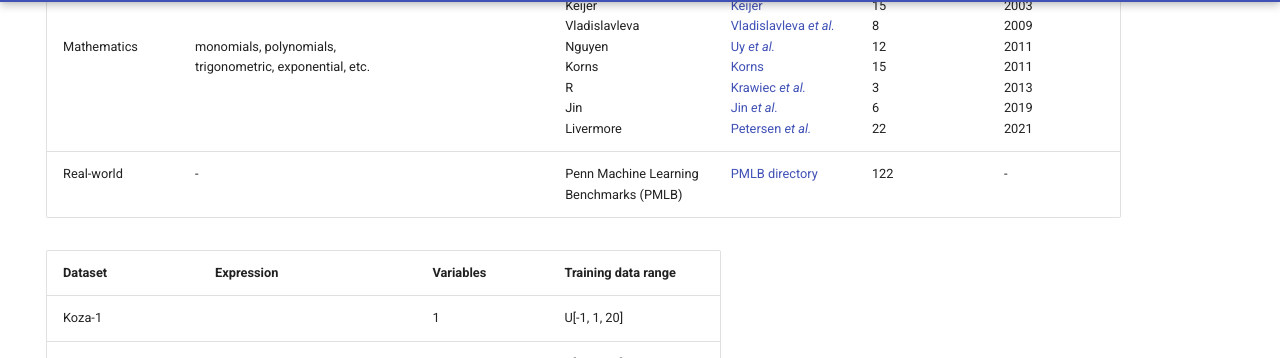
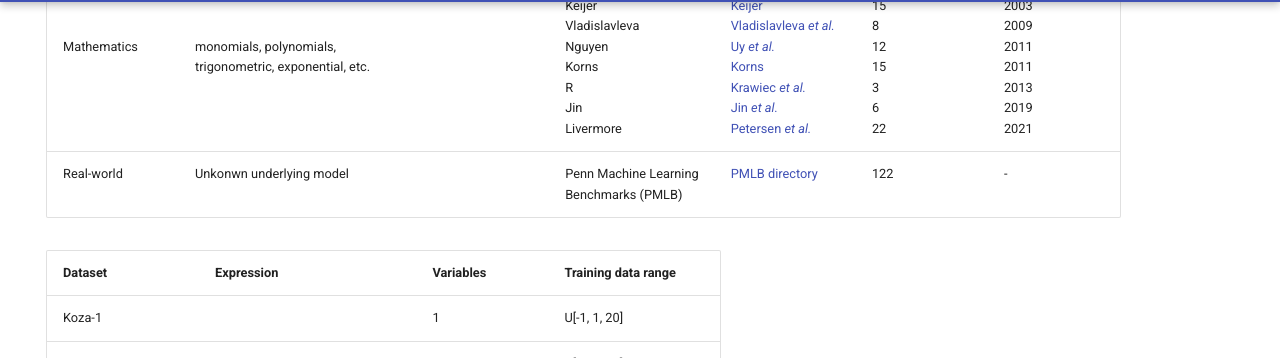
Before and after one commit to nmakke/SR-LivingReview, an MkDocs documentation site: the page built from docs/datasets.md, in a window 1280 px wide and 900 px high, scrolled down 474 px. Shown: the part 94-452 px from the top of the window. Built offline with MkDocs 1.6.1 and Material for MkDocs 9.7.7, drawn with Linux system fonts in a browser that asks for light colours; formulas are drawn with MathJax 3; comment, search, counter and statistics services are not loaded.

Commit message:
Update datasets.md

```diff
--- a/docs/datasets.md
+++ b/docs/datasets.md
@@ -11,11 +11,11 @@ Example: $f(x) = 2x^2 + \cos(x) \rightarrow \mathcal{D}=\{x_i,f(x_i)\}_{i=1}^{n}
 
 **Real-world data** for which the underlying model is unknown.<br>
 
-| <div style="width:100px">Category</div> | <div style="width:100px">Underlying model</div> | <div style="width:100px">Benchmark name</div> | <div style="width:100px">Reference</div> | <div style="width:100px">problems</div> | <div style="width:100px">year</div> |
+| <div style="width:100px">Category</div> | <div style="width:120px">Underlying model</div> | <div style="width:100px">Benchmark name</div> | <div style="width:100px">Reference</div> | <div style="width:100px">problems</div> | <div style="width:100px">year</div> |
 | -------- | ------- | ------- | ------- | ----- | ----- |
 | Physics | Ordinary differential equations <br> Physics equations (classical mechanics, electromagnetism, <br> quantum mechanics, gravity, nuclear physics, etc. )| Strogatz <br> AIFeynman | [Strogatz repositery](https://williamlacava.com/ode-strogatz/) <br> [Feynman Database](https://space.mit.edu/home/tegmark/aifeynman.html) | 10 <br> 120 | 2011 <br> 2019 |
 | <br> <br> <br> Mathematics | <br> <br> <br> monomials, polynomials, <br> trigonometric, exponential, etc.  | Koza <br> Keijer <br> Vladislavleva <br> Nguyen <br> Korns <br> R <br> Jin <br> Livermore | Koza <br> [Keijer](https://link.springer.com/chapter/10.1007/3-540-36599-0_7) <br> [Vladislavleva *et al.*](https://dl.acm.org/doi/10.1109/TEVC.2008.926486) <br> [Uy *et al.*](https://link.springer.com/article/10.1007/s10710-010-9121-2) <br> [Korns](https://link.springer.com/chapter/10.1007/978-1-4614-1770-5_8) <br> [Krawiec *et al.*](https://dl.acm.org/doi/10.1145/2463372.2463483) <br> [Jin *et al.*](https://idea.edu.cn/person/guojian/assets/papers/BSR-2020.pdf) <br> [Petersen *et al.*](https://arxiv.org/abs/1912.04871) | 3 <br> 15 <br> 8 <br> 12 <br> 15 <br> 3 <br> 6 <br> 22 | 1994 <br> 2003 <br> 2009 <br> 2011 <br> 2011 <br> 2013 <br> 2019 <br> 2021 |
-| Real-world | - | Penn Machine Learning <br> Benchmarks (PMLB) | [PMLB directory](https://epistasislab.github.io/pmlb/) | 122 | -|
+| Real-world | Unkonwn underlying model | Penn Machine Learning <br> Benchmarks (PMLB) | [PMLB directory](https://epistasislab.github.io/pmlb/) | 122 | -|
 
 | <div style="width:120px">Dataset</div> | <div style="width:100px">Expression</div> | <div style="width:100px">Variables</div> | <div style="width:140px">Training data range</div> |
 | -------- | ------- | ------- | ------- |
```
